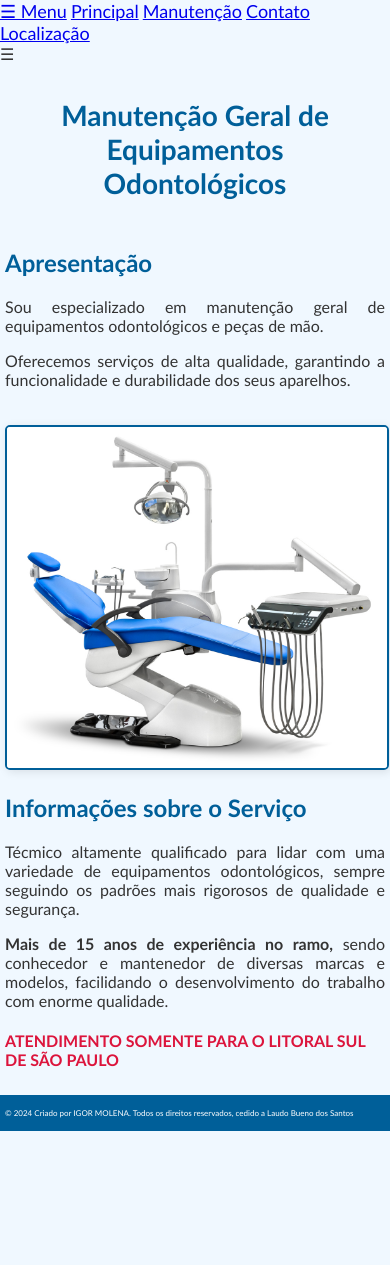
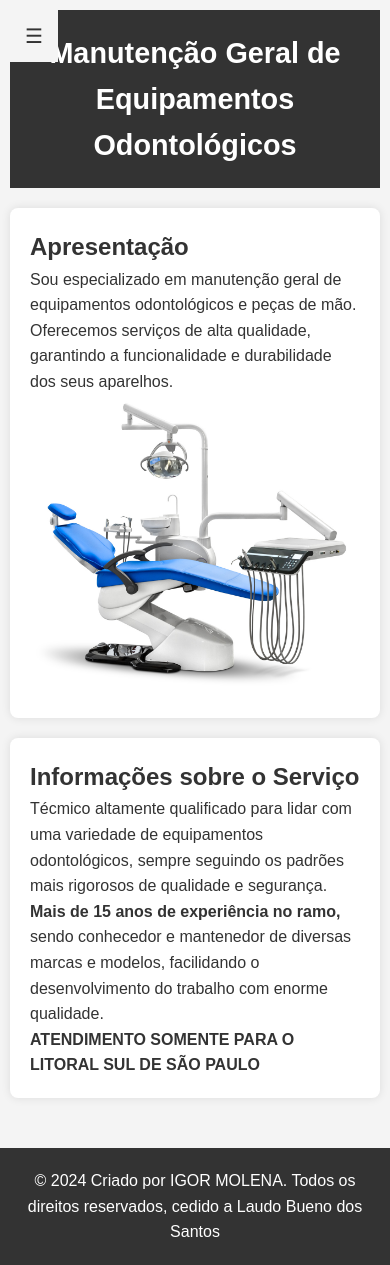
Before and after one commit to imolena1984/laudobuenoddossantos, a plain HTML site: page index.html in a window 390 px wide. Before the commit the page ends 1131 px from the top, so only its background shows below. Drawn offline with Linux system fonts and the light colour scheme.

Commit message:
Update style.css
refatoracao de estilo

```diff
--- a/style.css
+++ b/style.css
@@ -1,168 +1,112 @@
-/* Estilo geral */
-body {
-    font-family: "Trebuchet MS", sans-serif;
+/* Reset de Margem e Padding */
+* {
     margin: 0;
     padding: 0;
-    background-color: #f0f8ff; /* Azul claro */
-    color: #333;
+    box-sizing: border-box;
 }
 
-header {
-    background-color: #f0f8ff; /* Azul claro */
-    color: white;
-    padding: 20px;
-    text-align: center;
+/* Estilo para o Corpo */
+body {
+    font-family: Arial, sans-serif;
+    line-height: 1.6;
+    color: #333;
+    background-color: #f4f4f4;
 }
 
+/* Container Principal */
 .container {
+    max-width: 800px;
+    margin: auto;
     padding: 20px;
-    max-width: 1200px;
-    margin: auto;
 }
 
-h1, h2 {
-    color: #005f99;
+/* Header */
+header {
+    text-align: center;
+    padding: 20px;
+    background-color: #333;
+    color: #fff;
 }
 
-p {
-    text-align: justify;
+/* Menu Sanduíche */
+.menu {
+    height: 100%;
+    width: 0;
+    position: fixed;
+    top: 0;
+    left: 0;
+    background-color: #333;
+    overflow-x: hidden;
+    transition: 0.5s;
+    padding-top: 60px;
+    z-index: 1;
 }
 
-footer {
-    background-color: #005f99;
-    font-size: 10px;
-    color: white;
-    padding: 10px;
-    text-align: center;
-    position: relative; /* O rodapé não ficará fixo no fundo da página */
-    bottom: 0;
-    width: 100%;
+.menu a {
+    padding: 8px 8px 8px 32px;
+    text-decoration: none;
+    font-size: 18px;
+    color: #fff;
+    display: block;
+    transition: 0.3s;
 }
 
-h6 {
-    font-size: 10px;
+.menu a:hover {
+    color: #f1f1f1;
 }
 
-h4 {
-    color: crimson;
+.menu .closebtn {
+    position: absolute;
+    top: 10px;
+    right: 25px;
+    font-size: 36px;
+    color: #fff;
 }
 
-/* Estilo de imagens */
-section img, .equipamento-img {
-    max-width: 100%; /* Para que a imagem se ajuste ao tamanho do container */
-    height: auto; /* Mantém a proporção da imagem */
-    border: 2px solid #005f99; /* Borda azul */
-    border-radius: 5px; /* Arredonda os cantos da borda */
-    box-shadow: 2px 2px 10px rgba(0, 0, 0, 0.1); /* Sombra suave */
-    margin-top: 20px;
-    transition: transform 0.3s;
+.openbtn {
+    font-size: 20px;
+    cursor: pointer;
+    color: #333;
+    background-color: #f4f4f4;
+    padding: 10px 15px;
+    border: none;
+    position: fixed;
+    top: 10px;
+    left: 10px;
+    z-index: 2;
 }
 
-/* Efeito ao passar o mouse sobre a imagem */
-.equipamento-img:hover {
-    transform: scale(1.05); /* Aumenta a imagem ao passar o mouse */
+/* Seções */
+section {
+    margin: 20px 0;
+    padding: 20px;
+    background-color: #fff;
+    border-radius: 8px;
+    box-shadow: 0 0 10px rgba(0,0,0,0.1);
 }
 
-/* Ajustes de layout e responsividade */
+section img {
+    max-width: 100%;
+    height: auto;
+    border-radius: 8px;
+}
 
-/* Para telas menores */
-@media screen and (max-width: 768px) {
-    header {
-        padding: 10px;
-        font-size: 16px;
-    }
+/* Rodapé */
+footer {
+    text-align: center;
+    padding: 20px;
+    background-color: #333;
+    color: #fff;
+    margin-top: 20px;
+}
 
+/* Responsividade para Menu em Dispositivos Pequenos */
+@media (max-width: 600px) {
     .container {
         padding: 10px;
     }
 
-    footer {
-        font-size: 8px;
-        padding: 5px;
+    header h1 {
+        font-size: 1.8em;
     }
 }
-
-/* Para telas muito pequenas (celulares) */
-@media screen and (max-width: 480px) {
-    header {
-        font-size: 14px;
-    }
-
-    nav ul {
-        flex-direction: column; /* Menu fica em coluna em telas menores */
-        align-items: flex-start;
-    }
-
-    .menu a {
-        font-size: 18px;
-    }
-
-    .container {
-        padding: 5px;
-    }
-}
-
-/* Estilo do menu */
-nav {
-    background-color: #005f99;
-    display: flex;
-    justify-content: center;
-}
-
-nav ul {
-    list-style: none;
-    display: flex;
-    flex-wrap: wrap; /* Para que o menu se ajuste em telas menores */
-    padding: 0;
-}
-
-nav ul li {
-    margin: 0 15px;
-}
-
-nav ul li a {
-    text-decoration: none;
-    color: white;
-    font-size: 18px;
-    padding: 10px;
-    display: block;
-}
-
-nav ul li a:hover {
-    background-color: #003f66;
-    border-radius: 5px;
-}
-
-/* Estilo dos submenus */
-.submenu {
-    display: none;
-    position: absolute;
-    background-color: #005f99;
-    padding: 10px;
-}
-
-nav ul li:hover .submenu {
-    display: block; /* Mostra o submenu ao passar o mouse */
-    position: absolute;
-    top: 100%;
-    left: 0;
-    white-space: nowrap;
-}
-
-.submenu li {
-    margin: 0;
-}
-
-/* Para telas pequenas, submenus serão visíveis ao toque */
-@media (hover: none) {
-    nav ul li:active .submenu {
-        display: block;
-    }
-}
-
-/* Para garantir que as imagens no iframe se ajustem */
-iframe {
-    width: 100%;
-    height: auto;
-    border: 0;
-}
```
